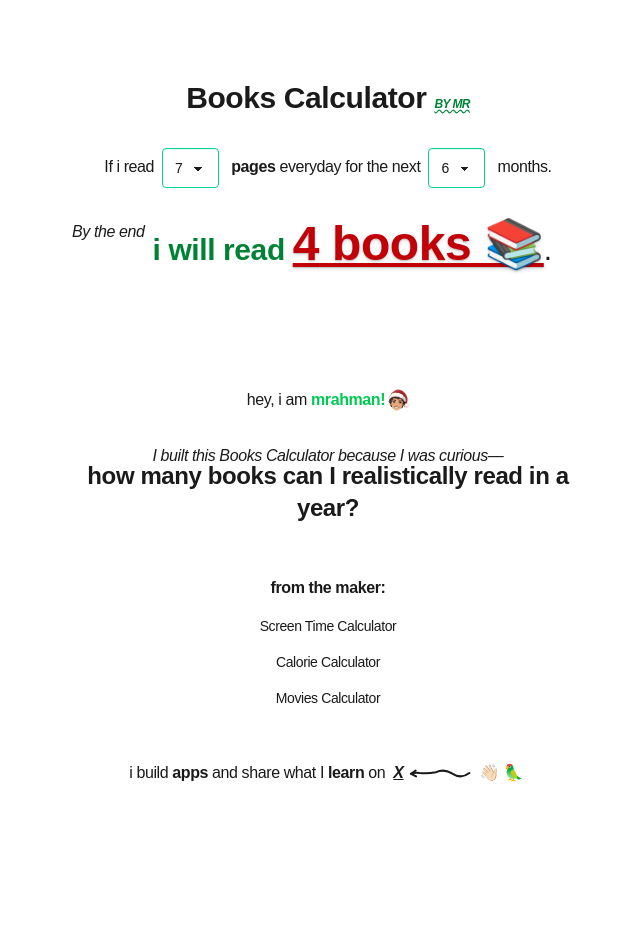
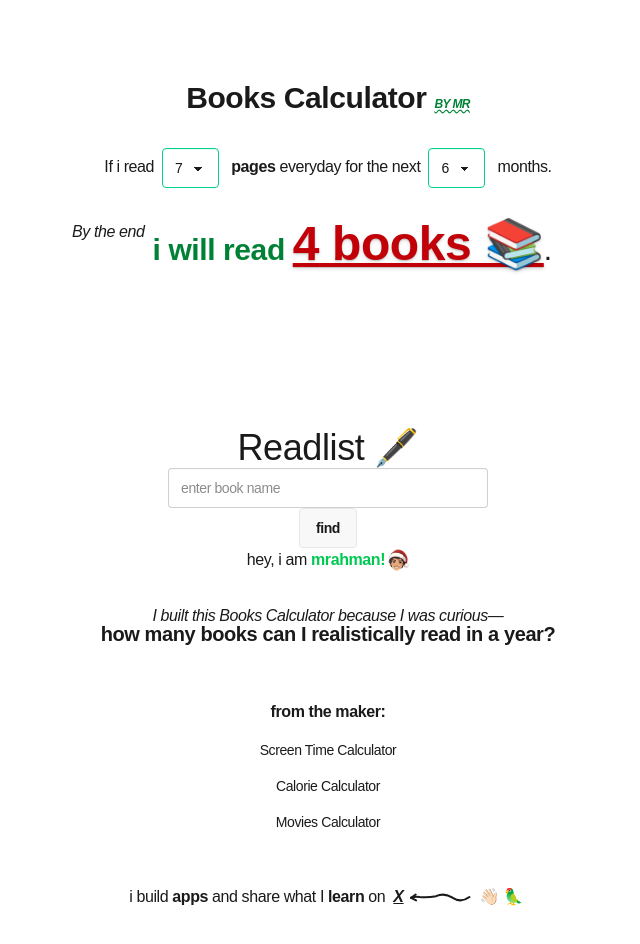
Before and after one commit to rahscripts/books-calculator, a Next.js app: page / in a window 1280 px wide. Shown: the top 944 px of the page, without its empty margins (312-952 px from the left). Before the commit the page ends 898 px from the top, so only its background shows below. Built offline with nearby package versions, Linux system fonts and the light colour scheme; a web font is replaced by a local one.

Commit message:
starting of readlist

```diff
--- /dev/null
+++ b/app/api/book/route.ts
@@ -0,0 +1,49 @@
+import { NextResponse } from "next/server";
+
+
+
+
+export async function GET(req: Request) {
+
+  try {
+
+    const { searchParams } = new URL(req.url);
+    console.log(searchParams);
+    const title = searchParams.get("intitle");
+
+    if (!title) {
+      return NextResponse.json(
+        { error: "Book title is required" },
+        { status: 400 }
+      );
+    }
+
+    const apiKey = process.env.BOOK_API;
+
+    const url =
+      `https://www.googleapis.com/books/v1/volumes?q=intitle:${title}&maxResults=1&key=${apiKey}
+`;
+
+    const res = await fetch(url);
+
+    if (!res.ok) {
+      return NextResponse.json(
+        { error: "Google API error", status: res.status },
+        { status: res.status }
+      );
+    }
+
+    const data = await res.json();
+    const pageCount =
+      data.items?.[0]?.volumeInfo?.pageCount ?? null;
+
+    return NextResponse.json({
+      pageCount,
+    }, {status: 200});
+  } catch (err) {
+    return NextResponse.json(
+      { error: "Server failed" },
+      { status: 500 }
+    );
+  }
+}
--- a/app/components/Footer.tsx
+++ b/app/components/Footer.tsx
@@ -57,7 +57,7 @@ export default function Footer() {
                             I built this Books Calculator because I was curious—
                         </span>
                         <br />
-                        <span className="text-2xl font-semibold">
+                        <span className="text-xl font-semibold">
                             how many books can I realistically read in a year?
                         </span>
                     </div>
--- /dev/null
+++ b/app/components/ReadList.tsx
@@ -0,0 +1,140 @@
+"use client";
+
+import { useState } from "react";
+import axios from "axios";
+
+/*
+  Book type
+  onPage is stored PER BOOK (single source of truth)
+*/
+type Book = {
+  id: string;
+  name: string;
+  pageCount: number;
+  onPage: number;
+};
+
+export default function ReadList() {
+  const [name, setName] = useState("");
+  const [loading, setLoading] = useState(false);
+  const [books, setBooks] = useState<Book[]>([]);
+
+  /*
+    Fetch page count from API and RETURN it
+  */
+  async function fetchBook(title: string) {
+    const res = await axios.get(`/api/book?intitle=${title}`);
+    return Number(res.data.pageCount) || null;
+  }
+
+  /*
+    Add a new book
+  */
+  const handleSubmit = async () => {
+    if (!name) return;
+
+    setLoading(true);
+
+    const pageCount = await fetchBook(name);
+    if (!pageCount) {
+      setLoading(false);
+      return;
+    }
+
+    setBooks((prev) => {
+      // ✅ duplicate check inside updater (safe)
+      const exists = prev.some(
+        (b) => b.name.toLowerCase() === name.toLowerCase()
+      );
+
+      if (exists) {
+        alert("Book already added");
+        return prev;
+      }
+
+      return [
+        ...prev,
+        {
+          id: crypto.randomUUID(),
+          name,
+          pageCount,
+          onPage: 0, // ✅ initialize progress here
+        },
+      ];
+    });
+
+    setName("");
+    setLoading(false);
+  };
+
+  /*
+    Update onPage for a SPECIFIC book
+  */
+  const handleOnPage = (id: string, newPage: number) => {
+    setBooks((prev) =>
+      prev.map((b) =>
+        b.id === id
+          ? {
+              ...b,
+              onPage: Math.min(newPage, b.pageCount), // ✅ safety: no overflow
+            }
+          : b
+      )
+    );
+  };
+
+  return (
+    <div className="max-w-5xl mx-auto flex flex-col items-center">
+      <h1 className="text-4xl mt-10">Readlist 🖋️</h1>
+
+      {/* Book name input */}
+      <input
+        value={name}
+        placeholder="enter book name"
+        className="input"
+        onChange={(e) => setName(e.target.value)}
+      />
+
+      <button className="btn" onClick={handleSubmit}>
+        find
+      </button>
+
+      {loading && <p>loading...</p>}
+
+      {/* Render books */}
+      {books.map((b) => {
+        const progressBar = (b.onPage / b.pageCount) * 100;
+
+
+
+        return (
+          <div key={b.id} className="flex flex-col gap-3">
+            <p>
+              {b.name} — {b.pageCount} pages
+            </p>
+
+            {/* Controlled input tied DIRECTLY to book.onPage */}
+            <input
+              type="number"
+              value={b.onPage || ""}
+              className="input input-outline"
+              onChange={(e) =>
+                handleOnPage(b.id, Number(e.target.value) || 0)
+              }
+              placeholder="enter page number"
+            />
+
+
+            <progress
+              className="progress progress-success w-56"
+              value={progressBar}
+              max="100"
+            />
+
+            <p>{Math.round(progressBar)}%</p>
+          </div>
+        );
+      })}
+    </div>
+  );
+}
--- a/app/page.tsx
+++ b/app/page.tsx
@@ -1,6 +1,7 @@
 'use client';
 import { useEffect, useState } from "react";
 import Footer from "./components/Footer";
+import ReadList from "./components/ReadList";
 
 
 export default function Home() {
@@ -44,6 +45,7 @@ export default function Home() {
            </div>
       </div>
       <div className="mt-30">
+        <ReadList />
         <Footer />
       </div>
     </section>
--- a/package.json
+++ b/package.json
@@ -9,6 +9,7 @@
     "lint": "eslint"
   },
   "dependencies": {
+    "axios": "^1.13.2",
     "class-variance-authority": "^0.7.1",
     "clsx": "^2.1.1",
     "lucide-react": "^0.562.0",
```
Also changed, not shown: 1 other file (tests, documents, lock files or other folders).
